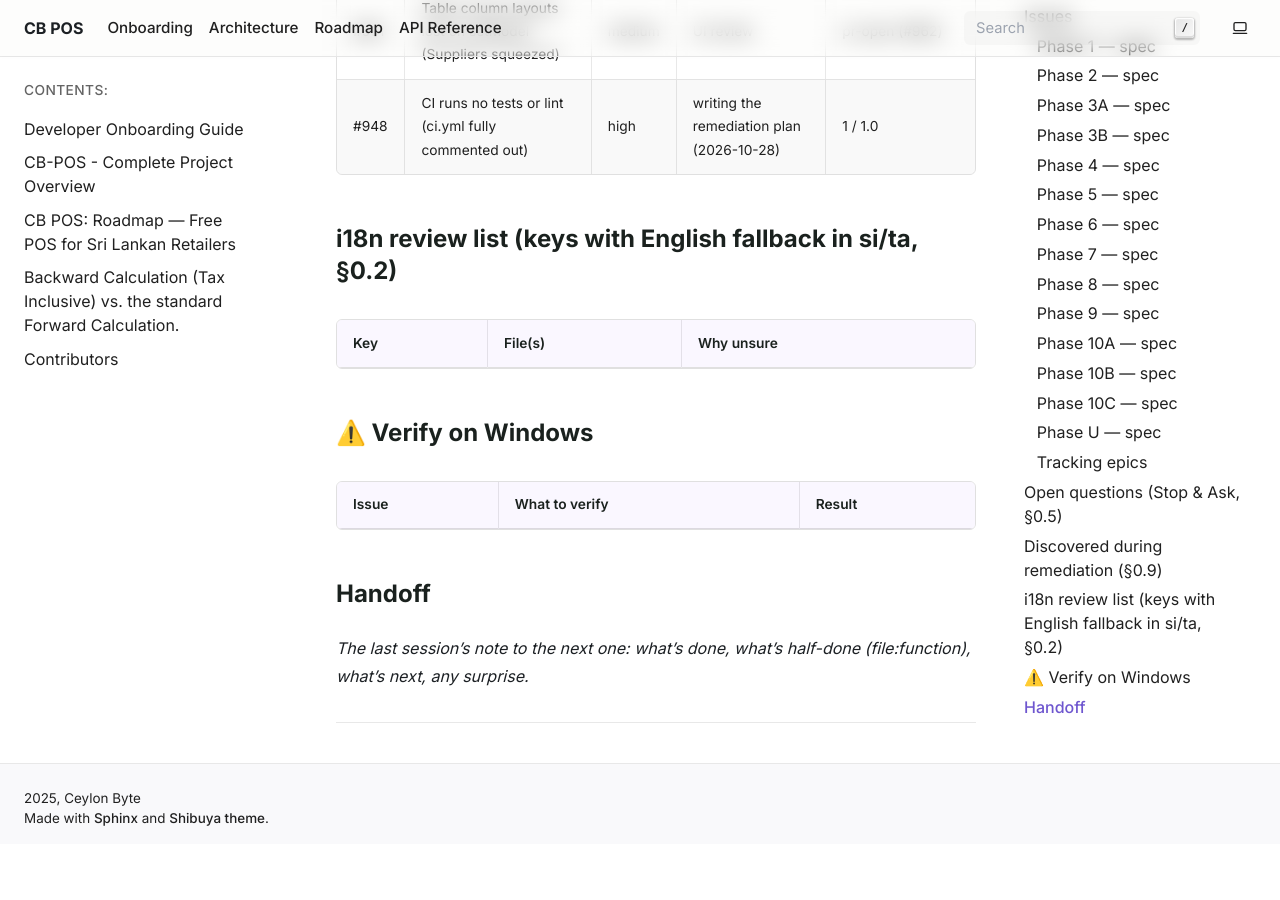
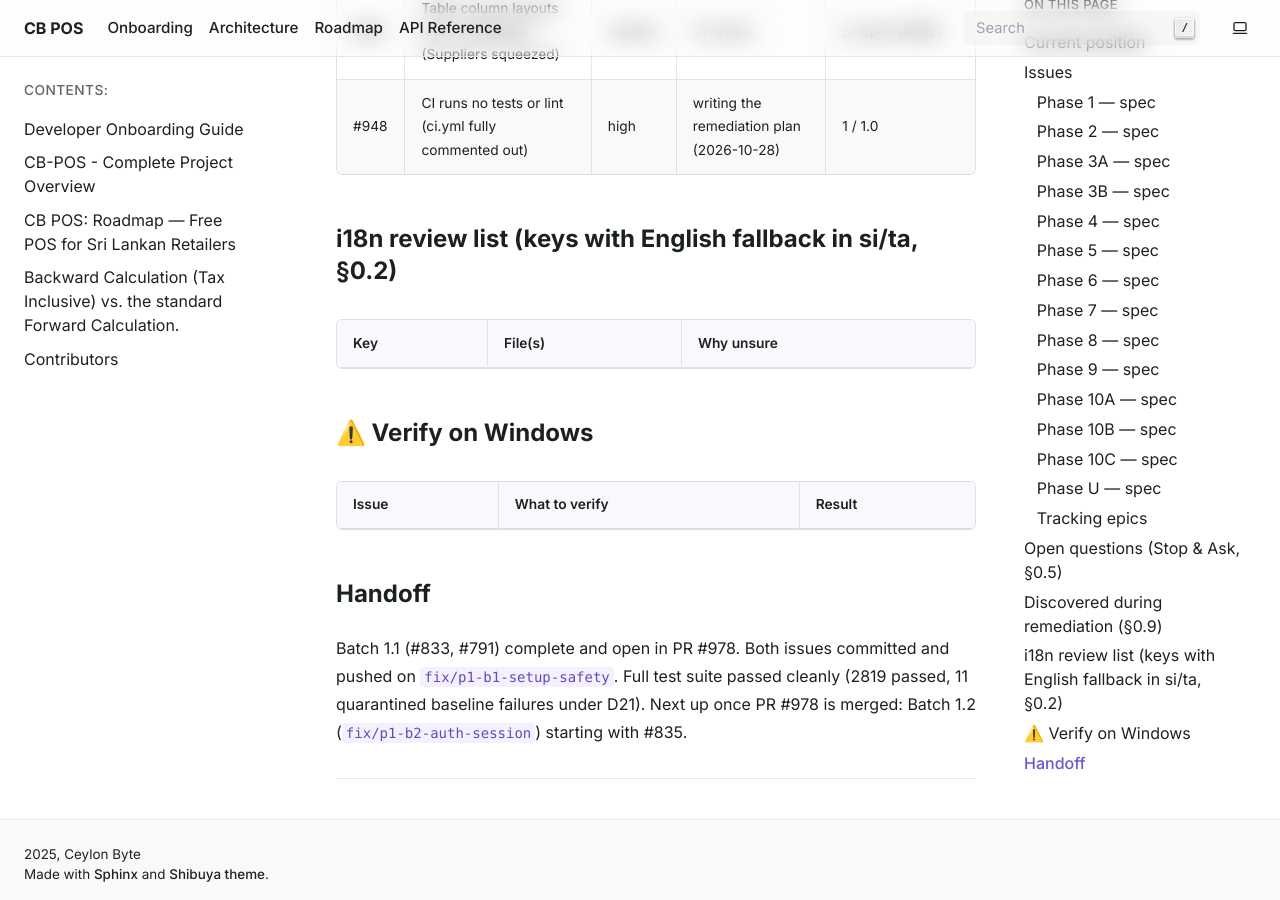
Before and after one commit to HMAHD/CB-POS, a Sphinx documentation site: the page built from docs/remediation/PROGRESS.md, in a window 1280 px wide and 900 px high, scrolled down 22443 px. Built offline with Sphinx 7.4.7, drawn with Linux system fonts in a browser that asks for light colours; pages that are not in the unit, such as notebooks, are missing from menus; before the commit the page ends 23287 px from its top, so only the background shows below that; some of the changed text lies outside the part shown.

Commit message:
docs(remediation): update progress for PR #978

```diff
--- a/docs/remediation/PROGRESS.md
+++ b/docs/remediation/PROGRESS.md
@@ -34,8 +34,8 @@ Statuses: `todo` · `in-progress` · `blocked (Q#)` · `pr-open` · `done` (merg
 | # | Title | Sev | Batch | Status | PR | Notes |
 |---|---|---|---|---|---|---|
 | #948 | CI runs no tests or lint: every job in ci.yml is commented out | high | 1.0 | done | #977 | 972c7a4 · restored CI workflow and quarantined 11 baseline failures under D21 |
-| #833 | "Is setup needed?" answers yes on any DB error, so "Load Demo Data" can wipe … | critical | 1.1 | in-progress | | 65e7356 · fail closed on DB errors and guard demo data against wiping live DB |
-| #791 | First-run setup wizard never appears; admin PIN from wizard is never applied … | critical | 1.1 | in-progress | | first-run setup wizard, admin PIN setup and durable setup_completed flag |
+| #833 | "Is setup needed?" answers yes on any DB error, so "Load Demo Data" can wipe … | critical | 1.1 | pr-open | #978 | 65e7356 · fail closed on DB errors and guard demo data against wiping live DB |
+| #791 | First-run setup wizard never appears; admin PIN from wizard is never applied … | critical | 1.1 | pr-open | #978 | f2b43a8 · restore first-run setup wizard and apply admin PIN |
 | #835 | A manager override permanently logs the manager in, so the cashier keeps all … | critical | 1.2 | todo | | |
 | #857 | Duplicate PINs are accepted, so a user can log in as a different, higher-priv… | high | 1.2 | todo | | |
 | #856 | The login screen has no brute-force lockout; lockout code exists only in an u… | high | 1.2 | todo | | |
@@ -305,4 +305,4 @@ Statuses: `todo` · `in-progress` · `blocked (Q#)` · `pr-open` · `done` (merg
 
 ## Handoff
 
-_The last session's note to the next one: what's done, what's half-done (file:function), what's next, any surprise._
+Batch 1.1 (#833, #791) complete and open in PR #978. Both issues committed and pushed on `fix/p1-b1-setup-safety`. Full test suite passed cleanly (2819 passed, 11 quarantined baseline failures under D21). Next up once PR #978 is merged: Batch 1.2 (`fix/p1-b2-auth-session`) starting with #835.
```
